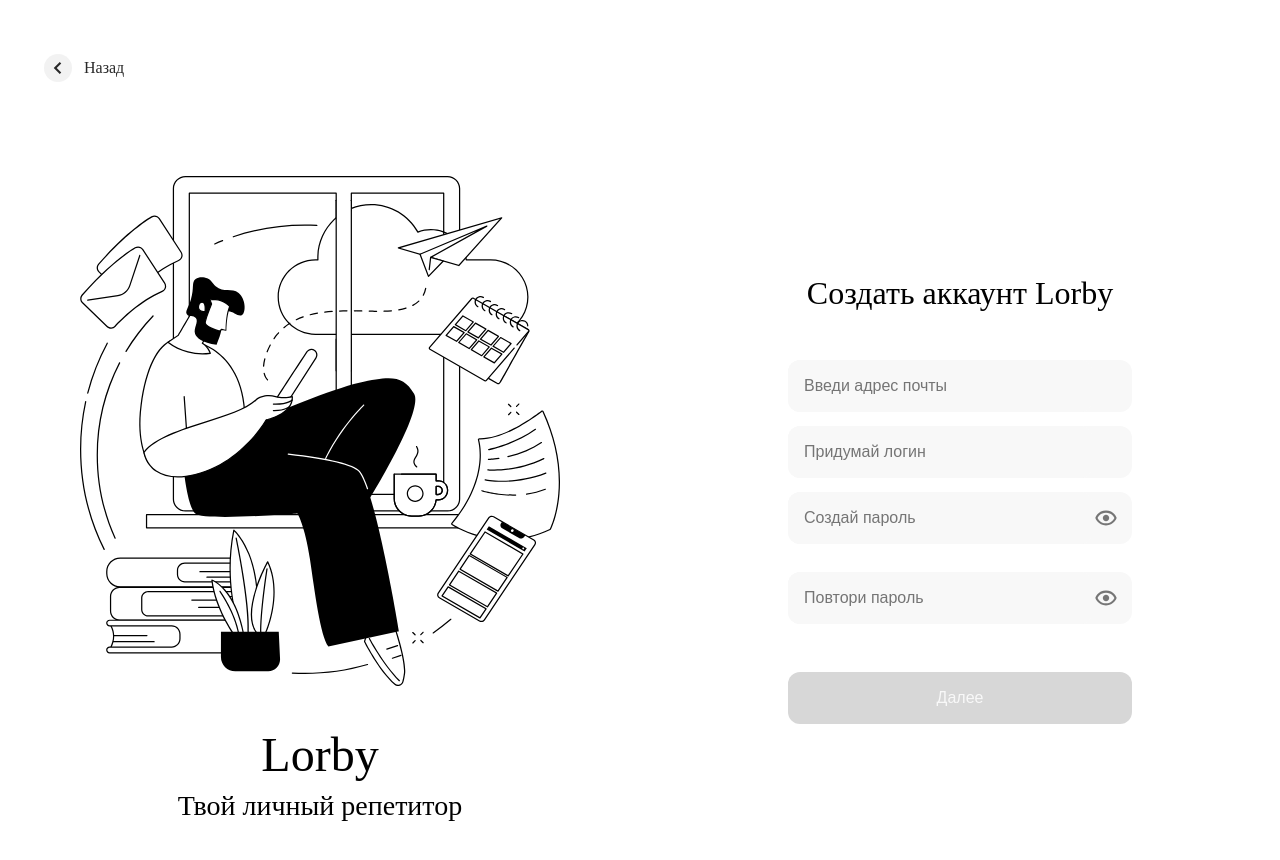
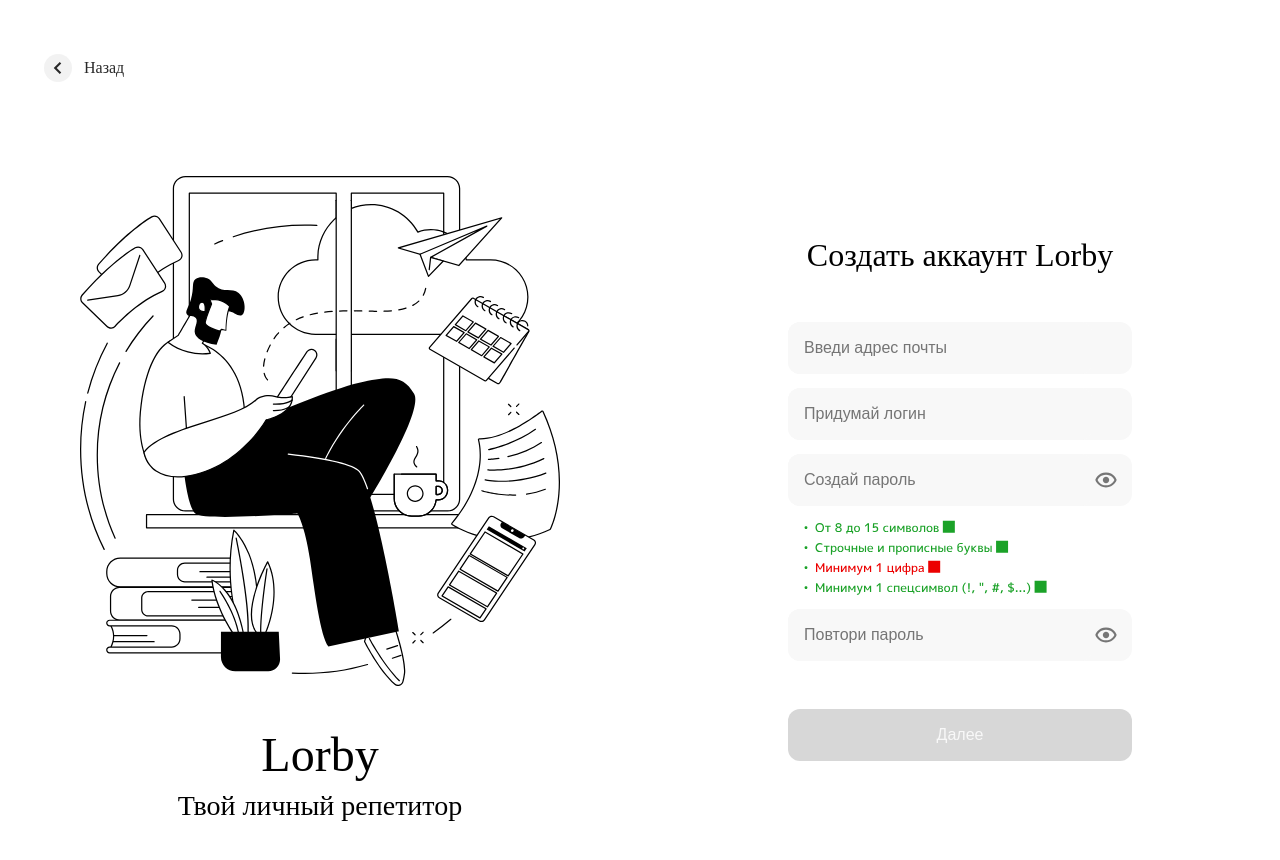
Before and after one commit to BarnoMamadzhanova/auth, a React (Create React App) app: page /registration in a window 1280 px wide. Shown: the top 860 px of the page. Built offline with nearby package versions, Linux system fonts and the light colour scheme.

Commit message:
fixd validation on register form

```diff
--- a/src/components/LoginForm/LoginForm.jsx
+++ b/src/components/LoginForm/LoginForm.jsx
@@ -85,7 +85,9 @@
           />
         </div>
 
-        <button type="submit">Войти</button>
+        <button type="submit" onSubmit={handleFormSubmit}>
+          Войти
+        </button>
       </form>
       <Link to="/registration" className={classes.loginFormText}>
         У меня еще нет аккаунта
--- a/src/components/RegisterForm/RegisterForm.jsx
+++ b/src/components/RegisterForm/RegisterForm.jsx
@@ -9,15 +9,18 @@
 import done from "../../assets/done.svg";
 import wrong from "../../assets/wrong.svg";
 
-const onSubmit = () => {
+const onSubmit = (values, actions) => {
   console.log("submitted");
+  console.log(values);
+  console.log(actions);
+  actions.resetForm();
 };
 
 function RegisterForm() {
   const [passwordVisible, setPasswordVisible] = useState(false);
-  const [submitted, setSubmitted] = useState(false);
 
-  const { values, errors, touched, handleBlur, handleChange } = useFormik({
+  const { values, errors, touched, handleBlur, handleChange, handleSubmit } =
+    useFormik({
       initialValues: {
         email: "",
         username: "",
@@ -25,13 +28,12 @@
         confirmPassword: "",
       },
       validationSchema: registerSchema,
-    onSubmit: (values) => {
-      setSubmitted(true);
-      onSubmit(values);
-    },
+      onSubmit,
       validateOnChange: false,
       validateOnBlur: false,
     });
+
+  console.log(errors);
 
   const togglePasswordVisibility = () => {
     setPasswordVisible(!passwordVisible);
@@ -41,10 +43,14 @@
     length: values.password.length >= 8 && values.password.length <= 15,
     letters: /(?=.*[a-z])(?=.*[A-Z])/.test(values.password),
     number: /(?=.*\d)/.test(values.password),
-    specialChar: /(?=.*[@$!%*?&#])/.test(values.password),
+    specialChar: /(?=.*[@$!%*?&#])[A-Za-z\d@$!%*?&#]+$/.test(values.password),
   };
 
-  const allValid = Object.values(passwordValidation).every(Boolean);
+  const allValid =
+    passwordValidation.length &&
+    passwordValidation.letters &&
+    passwordValidation.number &&
+    passwordValidation.specialChar;
 
   return (
     <>
@@ -55,7 +61,7 @@
       <div className={classes.registerContainer}>
         <h3 className={classes.registerFormTitle}>Создать аккаунт Lorby</h3>
         <form
-          onSubmit={onSubmit}
+          onSubmit={handleSubmit}
           className={classes.registerForm}
           autoComplete="off"
         >
@@ -76,6 +82,9 @@
               }
             />
           </div>
+          {errors.email && touched.email && (
+            <div className={classes.errorMessage}>{errors.email}</div>
+          )}
 
           <div
             className={`${classes.inputContainer} ${
@@ -93,10 +102,10 @@
                 errors.username && touched.username ? classes.inputError : ""
               }
             />
+          </div>
           {errors.username && touched.username && (
             <div className={classes.errorMessage}>{errors.username}</div>
           )}
-          </div>
 
           <div
             className={`${classes.inputContainer} ${
@@ -121,82 +130,17 @@
               onClick={togglePasswordVisibility}
             />
           </div>
+          {errors.password && touched.password && (
+            <div className={classes.errorMessage}>{errors.password}</div>
+          )}
 
-          <ul
-            className={`${classes.validation} ${
-              passwordValidation.length &&
-              passwordValidation.letters &&
-              passwordValidation.number &&
-              passwordValidation.specialChar
-                ? classes.valid
-                : submitted &&
-                  !passwordValidation.length &&
-                  !passwordValidation.letters &&
-                  !passwordValidation.number &&
-                  !passwordValidation.specialChar
-                ? classes.invalid
-                : ""
-            }`}
-          >
-            <li
-            //   className={
-            //     passwordValidation.length
-            //       ? classes.valid
-            //       : submitted && !passwordValidation.length
-            //       ? classes.invalid
-            //       : ""
-            //   }
-            >
-              {passwordValidation.length ? (
+          <ul className={classes.validation}>
+            <li className={allValid ? classes.valid : classes.invalid}>
+              {allValid ? (
                 <img src={done} alt="done" />
-              ) : submitted ? (
+              ) : (
                 <img src={wrong} alt="wrong" />
-              ) : null}
-            </li>
-            <li
-            //   className={
-            //     passwordValidation.letters
-            //       ? classes.valid
-            //       : submitted && !passwordValidation.letters
-            //       ? classes.invalid
-            //       : ""
-            //   }
-            >
-              {passwordValidation.letters ? (
-                <img src={done} alt="done" />
-              ) : submitted ? (
-                <img src={wrong} alt="wrong" />
-              ) : null}
-            </li>
-            <li
-            //   className={
-            //     passwordValidation.number
-            //       ? classes.valid
-            //       : submitted && !passwordValidation.number
-            //       ? classes.invalid
-            //       : ""
-            //   }
-            >
-              {passwordValidation.number ? (
-                <img src={done} alt="done" />
-              ) : submitted ? (
-                <img src={wrong} alt="wrong" />
-              ) : null}
-            </li>
-            <li
-            //   className={
-            //     passwordValidation.specialChar
-            //       ? classes.valid
-            //       : submitted && !passwordValidation.specialChar
-            //       ? classes.invalid
-            //       : ""
-            //   }
-            >
-              {passwordValidation.specialChar ? (
-                <img src={done} alt="done" />
-              ) : submitted ? (
-                <img src={wrong} alt="wrong" />
-              ) : null}
+              )}
             </li>
           </ul>
 
@@ -231,7 +175,7 @@
             <div className={classes.errorMessage}>{errors.confirmPassword}</div>
           )}
 
-          <button type="submit" disabled={!allValid} onSubmit={onSubmit}>
+          <button type="submit" disabled={!allValid} onSubmit={handleSubmit}>
             Далее
           </button>
         </form>
--- a/src/components/RegisterForm/RegisterForm.module.css
+++ b/src/components/RegisterForm/RegisterForm.module.css
@@ -106,8 +106,7 @@
 .validation li {
   display: flex;
   align-items: center;
-  /* gap: 0.5rem; */
-  color: #767676;
+  color: inherit;
 }
 
 .validation li img {
@@ -122,14 +121,6 @@
   color: red;
 }
 
-/* .validation li.valid {
-  color: green;
-}
-
-.validation li.invalid {
-  color: red;
-} */
-
 .errorMessage {
   color: red;
   font-size: 1rem;
--- a/src/schemas/register.jsx
+++ b/src/schemas/register.jsx
@@ -20,9 +20,12 @@
     .required("Required"),
   password: yup
     .string()
-    .min(8)
-    .max(15)
-    .matches(passwordPattern)
+    .min(8, "Пароль должен содержать не менее 8 символов")
+    .max(15, "Пароль должен содержать не более 15 символов")
+    .matches(
+      passwordPattern,
+      "Пароль должен содержать минимум одну строчную и одну прописную букву, цифру и спецсимвол"
+    )
     .required("Required"),
   confirmPassword: yup
     .string()
```
Lines whose indentation alone changed are shown as unchanged.
